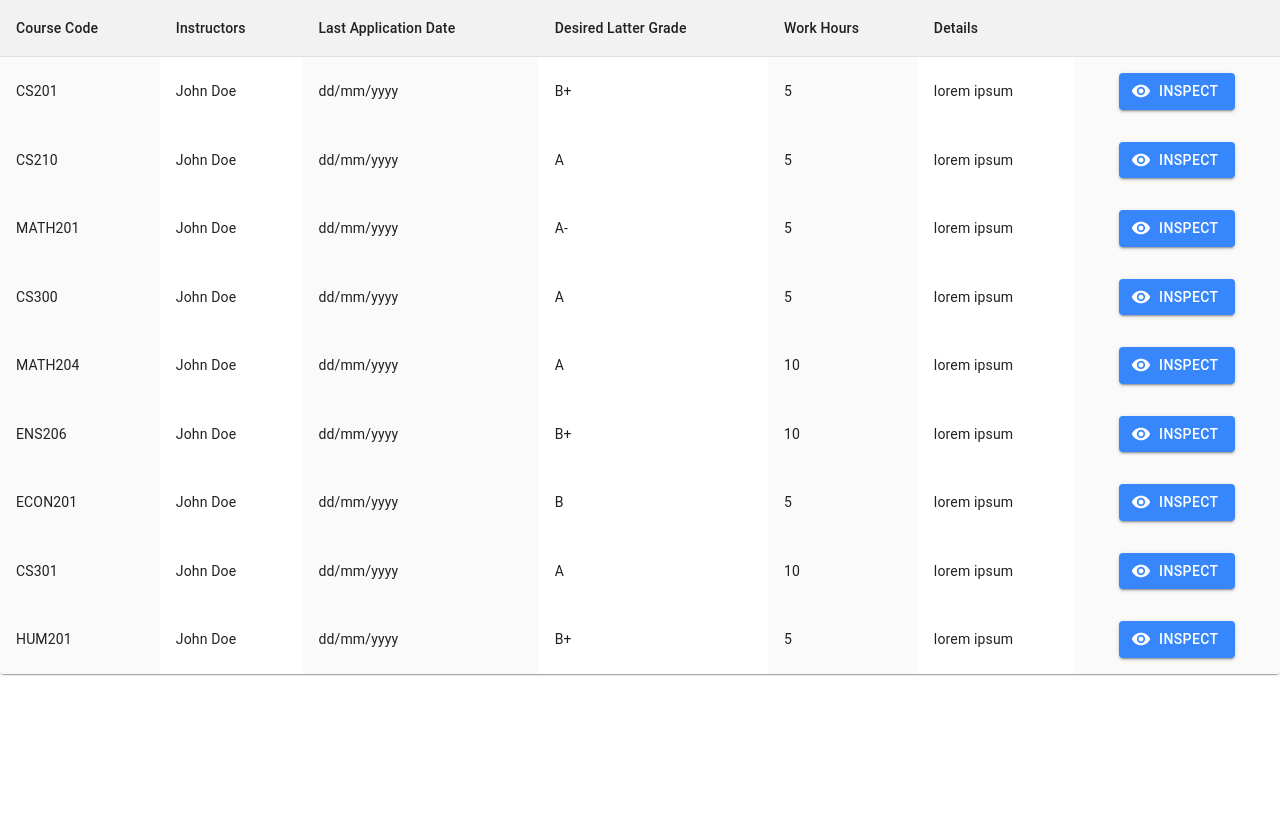
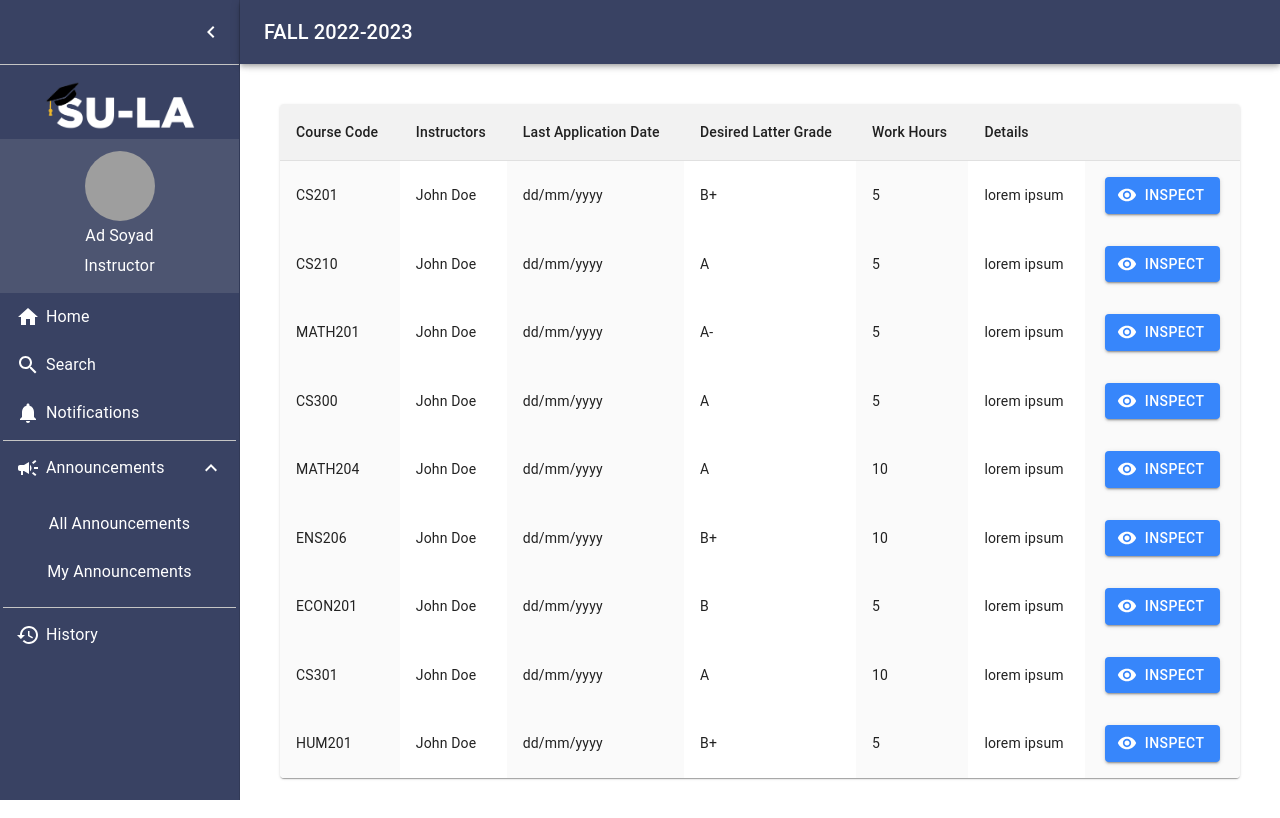
Before and after one commit to Minot1/Central-LA-Application, a React (Create React App) app in the folder client/: page /instructor in a window 1280 px wide. Built offline with nearby package versions, Linux system fonts and the light colour scheme; grey boxes are pictures that could not be loaded.

Commit message:
created homepage

```diff
--- a/client/src/App.js
+++ b/client/src/App.js
@@ -1,19 +1,28 @@
 import "./App.css";
 import MockCAS from "./pages/MockCAS";
 import { BrowserRouter, Routes, Route } from "react-router-dom";
-import Sidebar from "./components/Sidebar";
-import AnnouncementTable from "./components/AnnouncementTable"
+import { CssBaseline, ThemeProvider } from "@mui/material";
+import theme from "./theme";
+import HomePage from "./pages/HomePage";
 
 function App() {
   return (
+    <ThemeProvider theme={theme}>
+      <CssBaseline />
       <BrowserRouter>
         <Routes>
           <Route exact path="/" element={<MockCAS></MockCAS>}></Route>
           {/* <Route path="/instructor" element={<div><Sidebar></Sidebar></div>}></Route> */}
-        <Route path="/instructor" element={<div><AnnouncementTable></AnnouncementTable></div>}></Route>
+          <Route
+            path="/instructor"
+            element={
+                <HomePage></HomePage>
+            }
+          ></Route>
           <Route path="/student" element={<div></div>}></Route>
         </Routes>
       </BrowserRouter>
+    </ThemeProvider>
   );
 }
 
--- /dev/null
+++ b/client/src/components/AppBarHeader.js
@@ -0,0 +1,12 @@
+import { styled } from "@mui/material";
+import React from "react";
+
+const AppBarHeader = styled("div")(({ theme }) => ({
+  display: "flex",
+  alignItems: "center",
+  justifyContent: "flex-end",
+  padding: theme.spacing(0, 1),
+  ...theme.mixins.toolbar,
+}));
+
+export default AppBarHeader;
--- a/client/src/components/Sidebar.js
+++ b/client/src/components/Sidebar.js
@@ -1,43 +1,146 @@
-import React from "react";
+import CampaignIcon from "@mui/icons-material/Campaign";
+import ExpandLess from "@mui/icons-material/ExpandLess";
+import ExpandMore from "@mui/icons-material/ExpandMore";
+import HistoryIcon from "@mui/icons-material/History";
+import HomeIcon from "@mui/icons-material/Home";
+import NotificationsIcon from "@mui/icons-material/Notifications";
+import SearchIcon from "@mui/icons-material/Search";
+import {
+  Avatar,
+  Collapse,
+  IconButton,
+  styled,
+  Toolbar,
+  useTheme,
+} from "@mui/material";
 import Box from "@mui/material/Box";
-import Drawer from "@mui/material/Drawer";
+import Divider from "@mui/material/Divider";
+import MuiAppBar from "@mui/material/AppBar";
+import MuiDrawer from "@mui/material/Drawer";
 import List from "@mui/material/List";
-import Typography from "@mui/material/Typography";
-import Divider from "@mui/material/Divider";
-import HistoryIcon from "@mui/icons-material/History";
 import ListItem from "@mui/material/ListItem";
 import ListItemButton from "@mui/material/ListItemButton";
 import ListItemIcon from "@mui/material/ListItemIcon";
 import ListItemText from "@mui/material/ListItemText";
-import CampaignIcon from "@mui/icons-material/Campaign";
-import NotificationsIcon from "@mui/icons-material/Notifications";
-import HomeIcon from "@mui/icons-material/Home";
-import SearchIcon from "@mui/icons-material/Search";
-import { Avatar, Collapse } from "@mui/material";
-import ExpandLess from '@mui/icons-material/ExpandLess';
-import ExpandMore from '@mui/icons-material/ExpandMore';
+import Typography from "@mui/material/Typography";
+import React from "react";
+import MenuIcon from "@mui/icons-material/Menu";
+import ChevronLeftIcon from "@mui/icons-material/ChevronLeft";
+import ChevronRightIcon from "@mui/icons-material/ChevronRight";
+import AppBarHeader from "./AppBarHeader";
+
+const drawerWidth = 240;
+
+const openedMixin = (theme) => ({
+  width: drawerWidth,
+  transition: theme.transitions.create("width", {
+    easing: theme.transitions.easing.sharp,
+    duration: theme.transitions.duration.enteringScreen,
+  }),
+  overflowX: "hidden",
+});
+
+const closedMixin = (theme) => ({
+  transition: theme.transitions.create("width", {
+    easing: theme.transitions.easing.sharp,
+    duration: theme.transitions.duration.leavingScreen,
+  }),
+  overflowX: "hidden",
+  width: `calc(${theme.spacing(6)} + 1px)`,
+  [theme.breakpoints.up("sm")]: {
+    width: `calc(${theme.spacing(7)} + 1px)`,
+  },
+});
+
+const AppBar = styled(MuiAppBar, {
+  shouldForwardProp: (prop) => prop !== "open",
+})(({ theme, sidebarOpen }) => ({
+  zIndex: theme.zIndex.drawer + 1,
+  transition: theme.transitions.create(["width", "margin"], {
+    easing: theme.transitions.easing.sharp,
+    duration: theme.transitions.duration.leavingScreen,
+  }),
+  ...(sidebarOpen && {
+    marginLeft: drawerWidth,
+    width: `calc(100% - ${drawerWidth}px)`,
+    transition: theme.transitions.create(["width", "margin"], {
+      easing: theme.transitions.easing.sharp,
+      duration: theme.transitions.duration.enteringScreen,
+    }),
+  }),
+}));
+
+const Drawer = styled(MuiDrawer, {
+  shouldForwardProp: (prop) => prop !== "open",
+})(({ theme, sidebarOpen }) => ({
+  width: drawerWidth,
+  flexShrink: 0,
+  whiteSpace: "nowrap",
+  boxSizing: "border-box",
+  ...(sidebarOpen && {
+    ...openedMixin(theme),
+    "& .MuiDrawer-paper": openedMixin(theme),
+  }),
+  ...(!sidebarOpen && {
+    ...closedMixin(theme),
+    "& .MuiDrawer-paper": closedMixin(theme),
+  }),
+}));
 
 function Sidebar() {
-  const [open, setOpen] = React.useState(true);
+  const theme = useTheme();
+  const [sidebarOpen, setSidebarOpen] = React.useState(true);
+  const [listOpen, setListOpen] = React.useState(true);
 
-  const handleClick = () => {
-    setOpen(!open);
+  const handleListClick = () => {
+    setListOpen(!listOpen);
+  };
+
+  const handleSidebarOpen = () => {
+    setSidebarOpen(true);
+  };
+
+  const handleSidebarClose = () => {
+    setSidebarOpen(false);
+    setListOpen(false);
   };
 
   return (
+    <Box sx={{ display: "flex" }}>
+      <AppBar position="fixed" sidebarOpen={sidebarOpen}>
+        <Toolbar>
+          <IconButton
+            color="inherit"
+            aria-label="open drawer"
+            onClick={handleSidebarOpen}
+            edge="start"
+            sx={{
+              marginRight: 5,
+              ...(sidebarOpen && { display: "none" }),
+            }}
+          >
+            <MenuIcon />
+          </IconButton>
+          <Typography variant="h6" noWrap component="div">
+            FALL 2022-2023
+          </Typography>
+        </Toolbar>
+      </AppBar>
       <Drawer
-      open={true}
-      anchor="left"
-      variant="persistent"
-      sx={{
-        width: "220px",
-        flexShrink: 0,
-        "& .MuiDrawer-paper": {
-          width: "220px",
-        },
-      }}
+        sidebarOpen={sidebarOpen}
+        variant="permanent"
         PaperProps={{ sx: { backgroundColor: "#394263", color: "white" } }}
       >
+        <AppBarHeader>
+          <IconButton onClick={handleSidebarClose}>
+            {theme.direction === "rtl" ? (
+              <ChevronRightIcon sx={{ color: "white" }} />
+            ) : (
+              <ChevronLeftIcon sx={{ color: "white" }} />
+            )}
+          </IconButton>
+        </AppBarHeader>
+        <Divider sx={{ bgcolor: "#e0e0e0" }} />
         <List>
           <ListItem sx={{ justifyContent: "center" }}>
             <Box
@@ -45,9 +148,11 @@ function Sidebar() {
               sx={{
                 width: 150,
                 height: 50,
+                ...(!sidebarOpen && { display: "none" }),
               }}
               src={"/sula.png"}
             />
+            {!sidebarOpen ? <Box sx={{ height: 50 }}></Box> : <div></div>}
           </ListItem>
           <ListItem disablePadding>
             <Box
@@ -60,11 +165,43 @@ function Sidebar() {
                 justifyContent: "center",
               }}
             >
-            <Box sx={{ display: "flex", flexDirection: "row", justifyContent: "center" }}>
-              <Avatar sx={{ width: 70, height: 70 }} src={"https://m.media-amazon.com/images/M/MV5BMGIyYjNhOTUtM2UxNC00MjFlLTkwZGYtNDQ0MDhmNGNkYWNlXkEyXkFqcGdeQXVyNTAyODkwOQ@@._V1_.jpg"}></Avatar>
+              <Box
+                sx={{
+                  display: "flex",
+                  flexDirection: "row",
+                  justifyContent: "center",
+                }}
+              >
+                <Avatar
+                  sx={{
+                    width: 70,
+                    height: 70,
+                    ...(!sidebarOpen && { width: 38, height: 38 }),
+                  }}
+                  src={
+                    "https://m.media-amazon.com/images/M/MV5BMGIyYjNhOTUtM2UxNC00MjFlLTkwZGYtNDQ0MDhmNGNkYWNlXkEyXkFqcGdeQXVyNTAyODkwOQ@@._V1_.jpg"
+                  }
+                ></Avatar>
               </Box>
-            <Typography sx={{ textAlign: 'center', padding: "3px" }}>Ad Soyad</Typography>
-            <Typography sx={{ textAlign: 'center', padding: "3px" }}>Instructor</Typography>
+              <Typography
+                sx={{
+                  textAlign: "center",
+                  padding: "3px",
+                  ...(!sidebarOpen && { display: "none" }),
+                }}
+              >
+                Ad Soyad
+              </Typography>
+              <Typography
+                sx={{
+                  textAlign: "center",
+                  padding: "3px",
+                  ...(!sidebarOpen && { display: "none" }),
+                }}
+              >
+                Instructor
+              </Typography>
+              {!sidebarOpen ? <Box sx={{ height: 91 }}></Box> : <div></div>}
             </Box>
           </ListItem>
           <ListItem sx={{ padding: "0px" }}>
@@ -72,7 +209,10 @@ function Sidebar() {
               <ListItemIcon sx={{ minWidth: "30px" }}>
                 <HomeIcon sx={{ color: "white" }} />
               </ListItemIcon>
-            <ListItemText primary={"Home"} />
+              <ListItemText
+                primary={"Home"}
+                sx={{ opacity: sidebarOpen ? 1 : 0 }}
+              />
             </ListItemButton>
           </ListItem>
           <ListItem sx={{ padding: "0px" }}>
@@ -80,7 +220,10 @@ function Sidebar() {
               <ListItemIcon sx={{ minWidth: "30px" }}>
                 <SearchIcon sx={{ color: "white" }} />
               </ListItemIcon>
-            <ListItemText primary={"Search"} />
+              <ListItemText
+                primary={"Search"}
+                sx={{ opacity: sidebarOpen ? 1 : 0 }}
+              />
             </ListItemButton>
           </ListItem>
           <ListItem sx={{ padding: "0px" }}>
@@ -88,20 +231,26 @@ function Sidebar() {
               <ListItemIcon sx={{ minWidth: "30px" }}>
                 <NotificationsIcon sx={{ color: "white" }} />
               </ListItemIcon>
-            <ListItemText primary={"Notifications"} />
+              <ListItemText
+                primary={"Notifications"}
+                sx={{ opacity: sidebarOpen ? 1 : 0 }}
+              />
             </ListItemButton>
           </ListItem>
           <Divider sx={{ bgcolor: "#e0e0e0", margin: "3px" }} />
           <ListItem sx={{ padding: "0px" }}>
-          <ListItemButton onClick={handleClick}>
+            <ListItemButton onClick={handleListClick}>
               <ListItemIcon sx={{ minWidth: "30px" }}>
                 <CampaignIcon sx={{ color: "white" }} />
               </ListItemIcon>
-            <ListItemText primary={"Announcements"} />
-            {open ? <ExpandLess /> : <ExpandMore />}
+              <ListItemText
+                primary={"Announcements"}
+                sx={{ opacity: sidebarOpen ? 1 : 0 }}
+              />
+              {sidebarOpen && (listOpen ? <ExpandLess /> : <ExpandMore />)}
             </ListItemButton>
           </ListItem>
-        <Collapse in={open} timeout="auto">
+          <Collapse in={listOpen} timeout="auto">
             <List>
               <ListItem sx={{ padding: "0px" }}>
                 <ListItemButton>
@@ -127,11 +276,15 @@ function Sidebar() {
               <ListItemIcon sx={{ minWidth: "30px" }}>
                 <HistoryIcon sx={{ color: "white" }} />
               </ListItemIcon>
-            <ListItemText primary={"History"} />
+              <ListItemText
+                primary={"History"}
+                sx={{ opacity: sidebarOpen ? 1 : 0 }}
+              />
             </ListItemButton>
           </ListItem>
         </List>
       </Drawer>
+    </Box>
   );
 }
 
--- a/client/src/pages/HomePage.js
+++ b/client/src/pages/HomePage.js
@@ -1,8 +1,18 @@
+import { Box } from '@mui/material'
 import React from 'react'
+import AnnouncementTable from '../components/AnnouncementTable'
+import AppBarHeader from '../components/AppBarHeader'
+import Sidebar from '../components/Sidebar'
 
 function HomePage() {
   return (
-    <div>HomePage</div>
+    <Box sx={{ display: "flex" }}>
+      <Sidebar></Sidebar>
+      <Box component="main" sx={{ flexGrow: 1, p: 5 }}>
+        <AppBarHeader />
+        <AnnouncementTable></AnnouncementTable>
+      </Box>
+    </Box>
   )
 }
 
--- /dev/null
+++ b/client/src/theme.js
@@ -0,0 +1,12 @@
+import { createTheme } from "@mui/material";
+
+
+const theme = createTheme({
+    palette: {
+        primary: {
+            main: '#394263',
+          },
+    }
+});
+
+export default theme;
```
Lines whose indentation alone changed are shown as unchanged.
